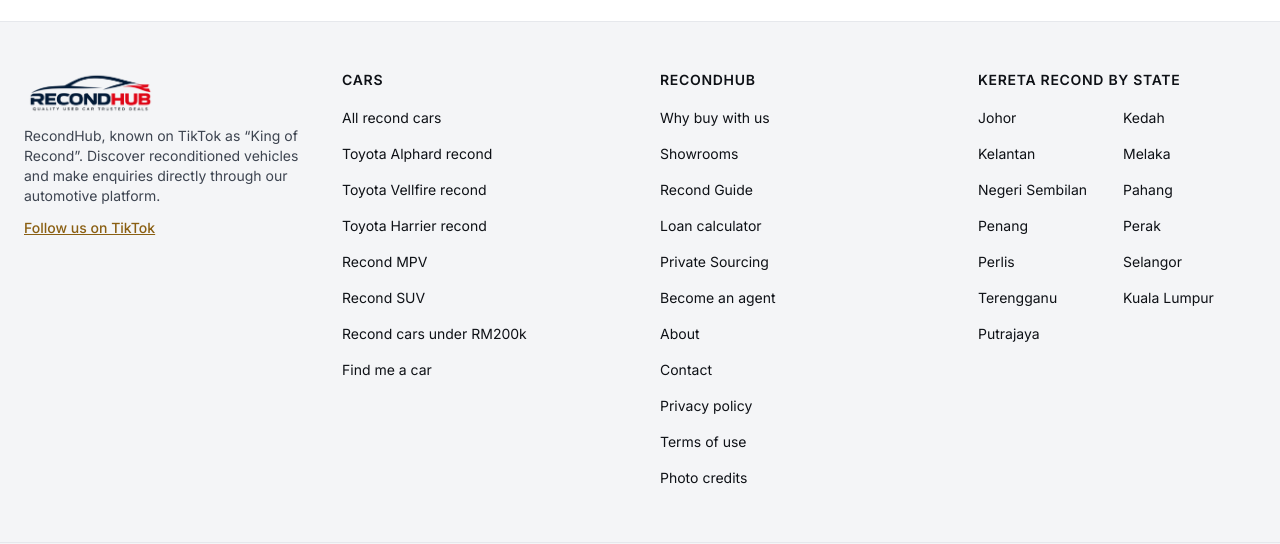
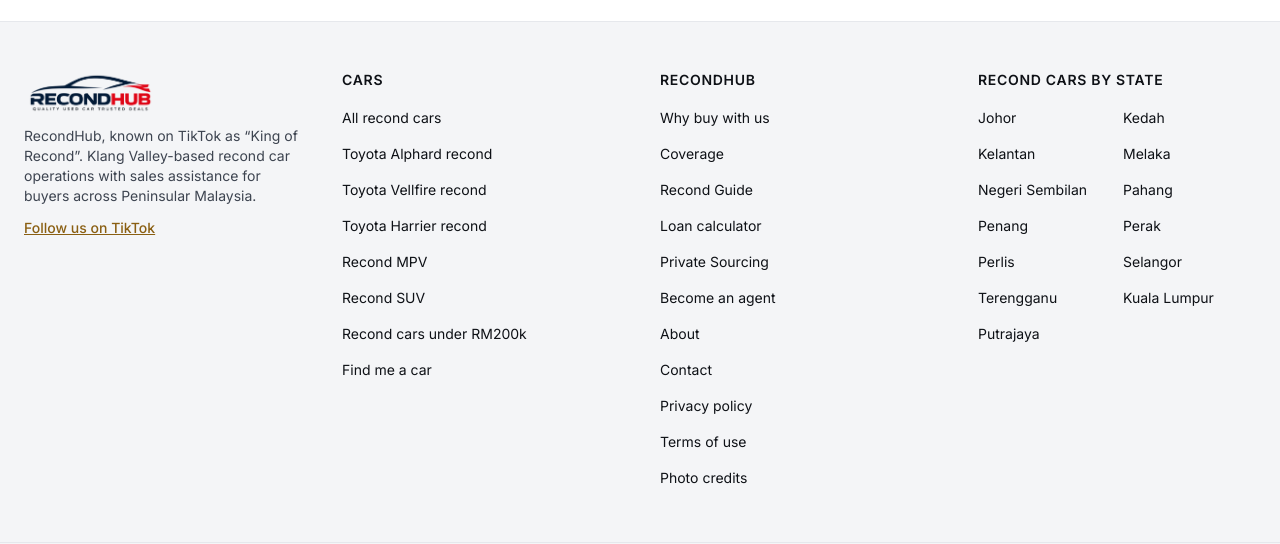
Before and after one commit to maizhakimm/recond-hub, a Next.js app: page / in a window 1280 px wide. Shown: the part 4043-4587 px from the top of the page. Built offline with nearby package versions, Linux system fonts and the light colour scheme; no server answers.

Commit message:
Update footer for Peninsular Malaysia coverage

```diff
--- a/src/components/site/Footer.tsx
+++ b/src/components/site/Footer.tsx
@@ -7,81 +7,12 @@
   return (
     <footer className="mt-16 border-t border-line bg-paper-2 pb-24 lg:pb-0">
       <div className="container-page grid gap-10 py-12 md:grid-cols-4">
-        <div className="space-y-3">
-          <Logo />
-          <p className="text-sm text-ink-2">
-            {BRAND}, known on TikTok as &ldquo;{BRAND_TAGLINE}&rdquo;. Discover reconditioned vehicles and make enquiries directly through our automotive platform.
-          </p>
-          <p className="text-sm">
-            <a href={SOCIAL.tiktok} className="font-medium text-gold-text underline" rel="noopener" target="_blank">
-              Follow us on TikTok
-            </a>
-          </p>
-        </div>
-        <nav aria-label="Cars" className="text-sm">
-          <h2 className="mb-3 font-sans text-sm font-semibold uppercase tracking-wider">Cars</h2>
-          <ul className="space-y-1">
-            {[
-              ["/cars", "All recond cars"],
-              ["/cars/toyota/alphard", "Toyota Alphard recond"],
-              ["/cars/toyota/vellfire", "Toyota Vellfire recond"],
-              ["/cars/toyota/harrier", "Toyota Harrier recond"],
-              ["/cars/body/mpv", "Recond MPV"],
-              ["/cars/body/suv", "Recond SUV"],
-              ["/cars/under-200k", "Recond cars under RM200k"],
-              ["/find-me-a-car", "Find me a car"],
-            ].map(([href, label]) => (
-              <li key={href}>
-                <Link href={href} className="inline-flex min-h-8 items-center hover:underline">
-                  {label}
-                </Link>
-              </li>
-            ))}
-          </ul>
-        </nav>
-        <nav aria-label="RecondHub" className="text-sm">
-          <h2 className="mb-3 font-sans text-sm font-semibold uppercase tracking-wider">{BRAND}</h2>
-          <ul className="space-y-1">
-            {[
-              ["/why-us", "Why buy with us"],
-              ["/showrooms", "Showrooms"],
-              ["/guide", "Recond Guide"],
-              ["/loan-calculator", "Loan calculator"],
-              ["/private", "Private Sourcing"],
-              ["/become-an-agent", "Become an agent"],
-              ["/about", "About"],
-              ["/contact", "Contact"],
-              ["/privacy", "Privacy policy"],
-              ["/terms", "Terms of use"],
-              ["/credits", "Photo credits"],
-            ].map(([href, label]) => (
-              <li key={href}>
-                <Link href={href} className="inline-flex min-h-8 items-center hover:underline">
-                  {label}
-                </Link>
-              </li>
-            ))}
-          </ul>
-        </nav>
-        <nav aria-label="States" className="text-sm">
-          <h2 className="mb-3 font-sans text-sm font-semibold uppercase tracking-wider">Kereta recond by state</h2>
-          <ul className="grid grid-cols-2 gap-x-3 gap-y-1">
-            {STATES.map((s) => (
-              <li key={s.slug}>
-                <Link href={`/${s.slug}`} className="inline-flex min-h-8 items-center hover:underline">
-                  {s.name}
-                </Link>
-              </li>
-            ))}
-          </ul>
-        </nav>
+        <div className="space-y-3"><Logo /><p className="text-sm text-ink-2">{BRAND}, known on TikTok as &ldquo;{BRAND_TAGLINE}&rdquo;. Klang Valley-based recond car operations with sales assistance for buyers across Peninsular Malaysia.</p><p className="text-sm"><a href={SOCIAL.tiktok} className="font-medium text-gold-text underline" rel="noopener" target="_blank">Follow us on TikTok</a></p></div>
+        <nav aria-label="Cars" className="text-sm"><h2 className="mb-3 font-sans text-sm font-semibold uppercase tracking-wider">Cars</h2><ul className="space-y-1">{[["/cars","All recond cars"],["/cars/toyota/alphard","Toyota Alphard recond"],["/cars/toyota/vellfire","Toyota Vellfire recond"],["/cars/toyota/harrier","Toyota Harrier recond"],["/cars/body/mpv","Recond MPV"],["/cars/body/suv","Recond SUV"],["/cars/under-200k","Recond cars under RM200k"],["/find-me-a-car","Find me a car"]].map(([href,label]) => <li key={href}><Link href={href} className="inline-flex min-h-8 items-center hover:underline">{label}</Link></li>)}</ul></nav>
+        <nav aria-label="RecondHub" className="text-sm"><h2 className="mb-3 font-sans text-sm font-semibold uppercase tracking-wider">{BRAND}</h2><ul className="space-y-1">{[["/why-us","Why buy with us"],["/showrooms","Coverage"],["/guide","Recond Guide"],["/loan-calculator","Loan calculator"],["/private","Private Sourcing"],["/become-an-agent","Become an agent"],["/about","About"],["/contact","Contact"],["/privacy","Privacy policy"],["/terms","Terms of use"],["/credits","Photo credits"]].map(([href,label]) => <li key={href}><Link href={href} className="inline-flex min-h-8 items-center hover:underline">{label}</Link></li>)}</ul></nav>
+        <nav aria-label="Coverage areas" className="text-sm"><h2 className="mb-3 font-sans text-sm font-semibold uppercase tracking-wider">Recond cars by state</h2><ul className="grid grid-cols-2 gap-x-3 gap-y-1">{STATES.map((s) => <li key={s.slug}><Link href={`/${s.slug}`} className="inline-flex min-h-8 items-center hover:underline">{s.name}</Link></li>)}</ul></nav>
       </div>
-      <div className="border-t border-line">
-        <div className="container-page flex flex-col gap-1 py-4 text-xs text-muted sm:flex-row sm:items-center sm:justify-between">
-          <p>© {new Date().getFullYear()} {BRAND}. All rights reserved.</p>
-          <p>{BRAND} is a brand and automotive enquiry platform. Prices and monthly instalments are estimates and subject to confirmation and bank approval.</p>
-        </div>
-      </div>
+      <div className="border-t border-line"><div className="container-page flex flex-col gap-1 py-4 text-xs text-muted sm:flex-row sm:items-center sm:justify-between"><p>© {new Date().getFullYear()} {BRAND}. All rights reserved.</p><p>{BRAND} is a brand and automotive enquiry platform. Prices and monthly instalments are estimates and subject to confirmation and bank approval.</p></div></div>
     </footer>
   );
 }
```
